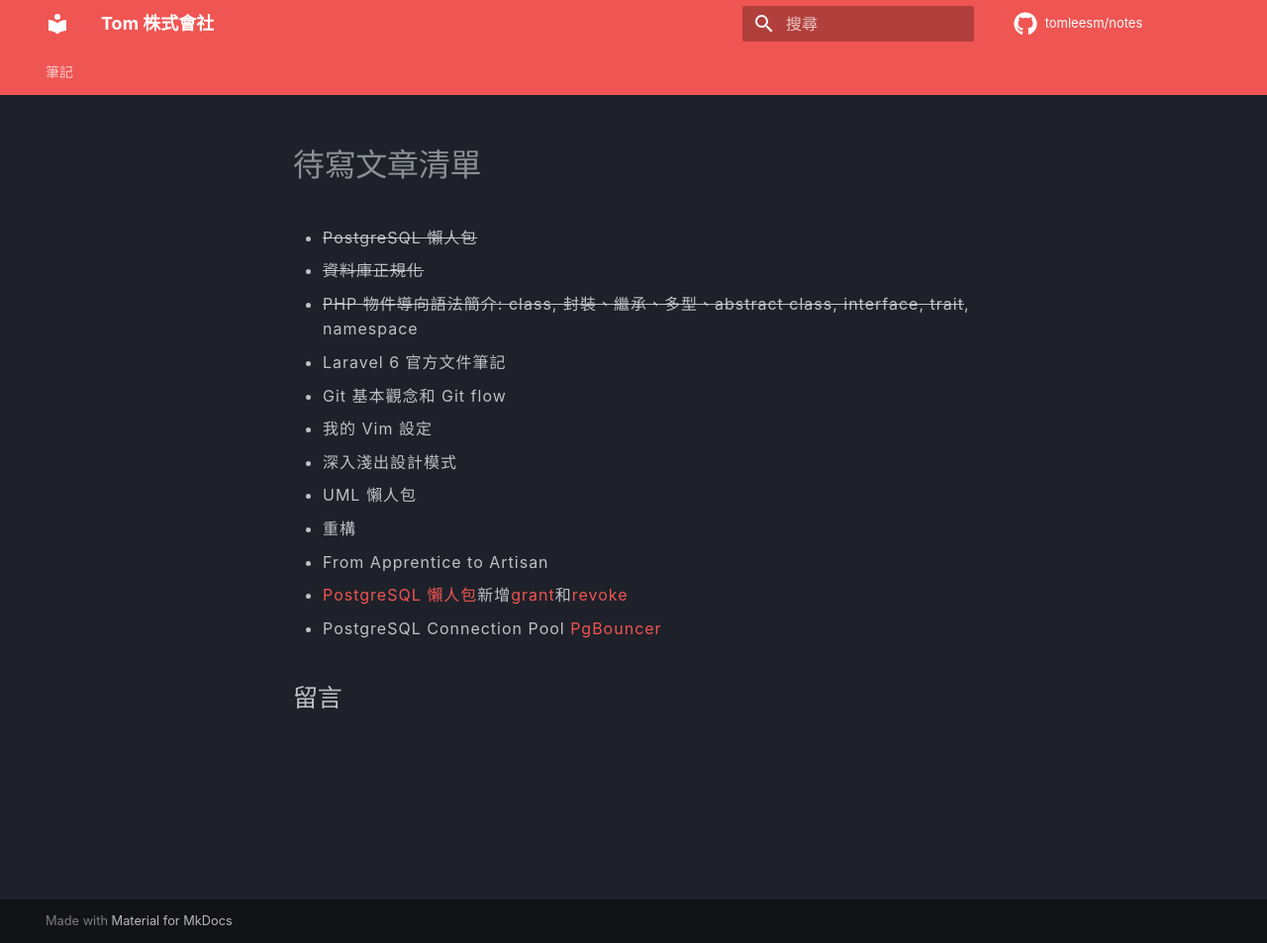
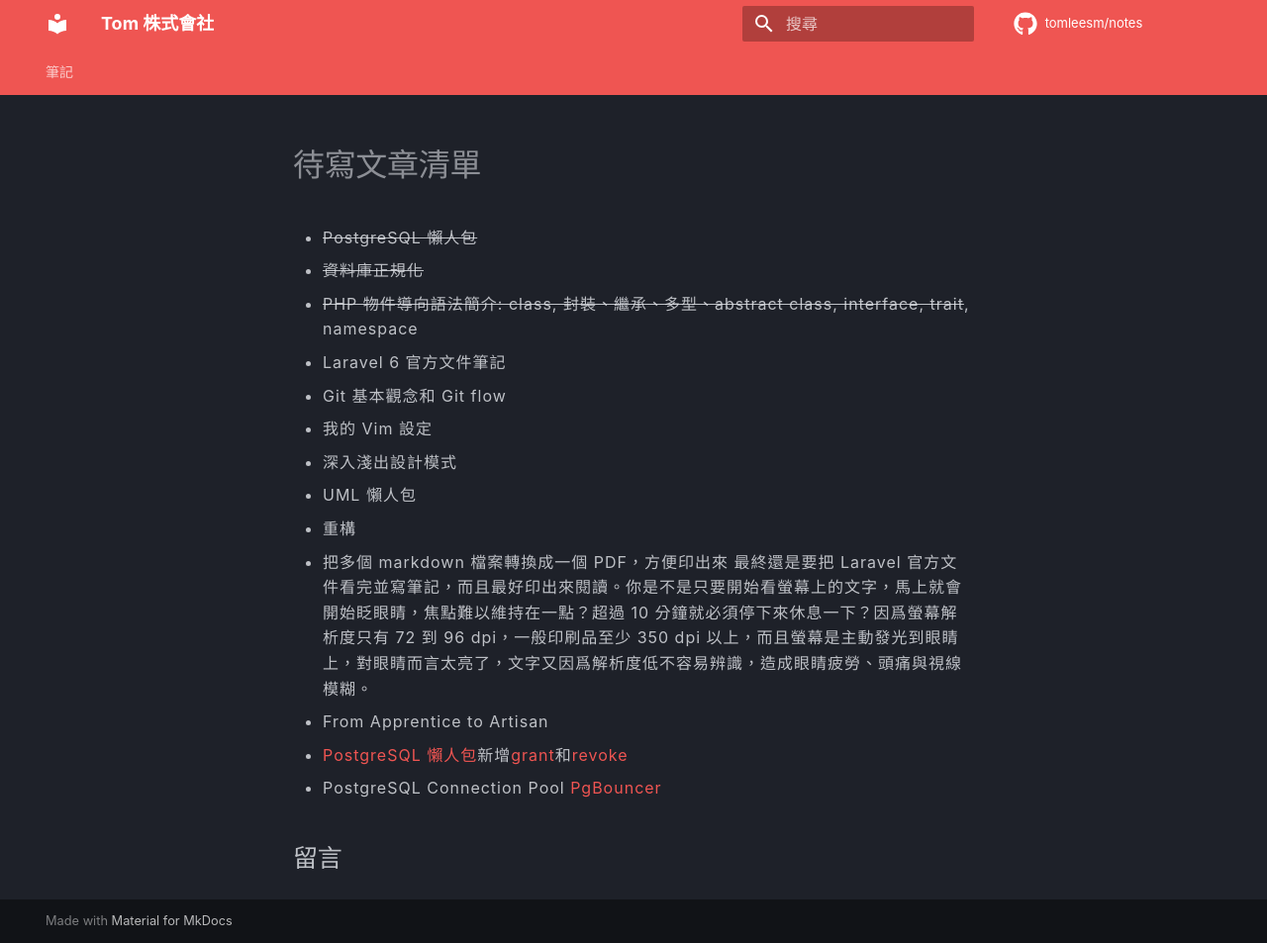
Before and after one commit to tomleesm/notes, an MkDocs documentation site: the page built from docs/articles-wait-to-write.md, in a window 1280 px wide and 953 px high. Shown: the whole window at 99% size. Built offline with MkDocs 1.6.1 and Material for MkDocs 9.7.7, drawn with Linux system fonts in a browser that asks for light colours; comment, search, counter and statistics services are not loaded.

Commit message:
待寫文章清單：解釋爲什麼要研究把多個 markdown 檔案轉換成一個 PDF

```diff
--- a/docs/articles-wait-to-write.md
+++ b/docs/articles-wait-to-write.md
@@ -8,6 +8,8 @@
 - 深入淺出設計模式
 - UML 懶人包
 - 重構
+- 把多個 markdown 檔案轉換成一個 PDF，方便印出來
+  最終還是要把 Laravel 官方文件看完並寫筆記，而且最好印出來閱讀。你是不是只要開始看螢幕上的文字，馬上就會開始眨眼睛，焦點難以維持在一點？超過 10 分鐘就必須停下來休息一下？因爲螢幕解析度只有 72 到 96 dpi，一般印刷品至少 350 dpi 以上，而且螢幕是主動發光到眼睛上，對眼睛而言太亮了，文字又因爲解析度低不容易辨識，造成眼睛疲勞、頭痛與視線模糊。
 - From Apprentice to Artisan
 - [PostgreSQL 懶人包](posgtresql-cheat-sheet)新增[grant](https://docs.postgresql.tw/reference/sql-commands/grant)和[revoke](https://docs.postgresql.tw/reference/sql-commands/revoke)
 - PostgreSQL Connection Pool [PgBouncer](https://medium.com/pgsql-tw/you-need-pgbouncer-e62fa329b209)
```
